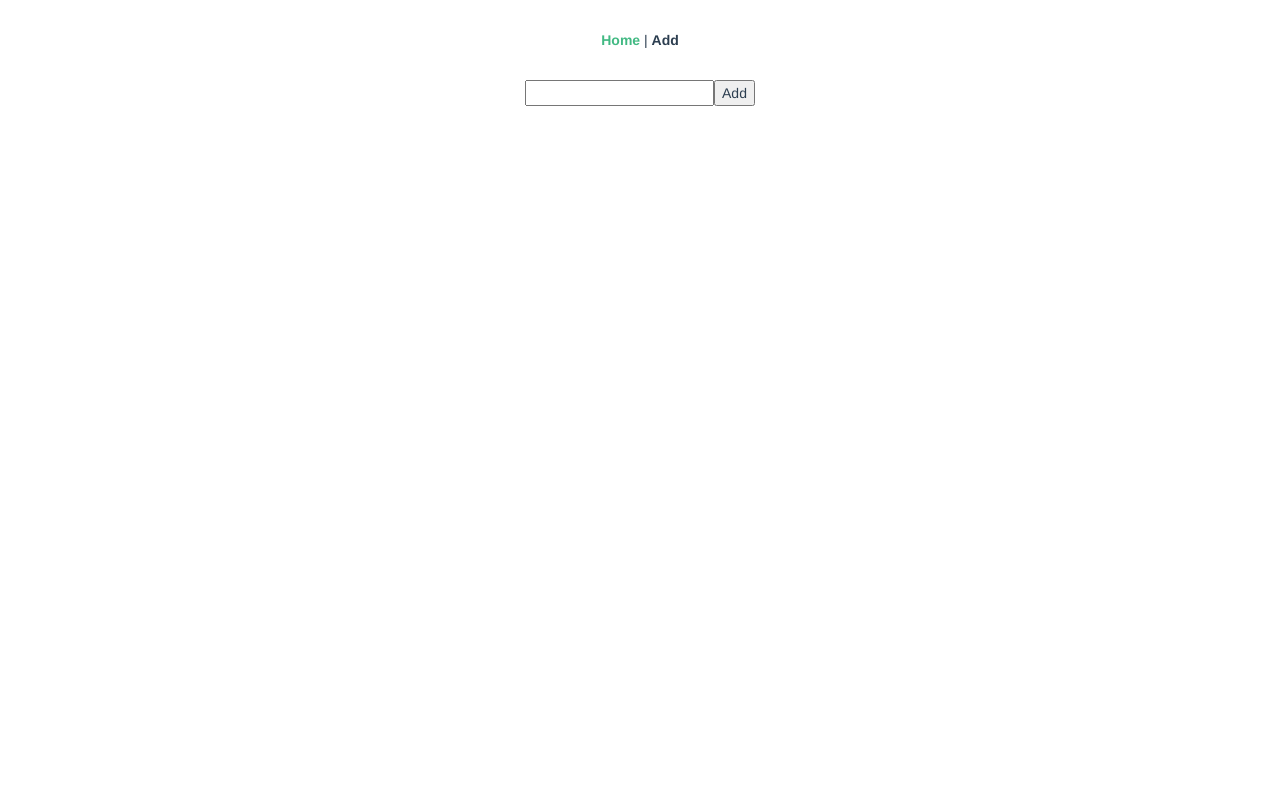
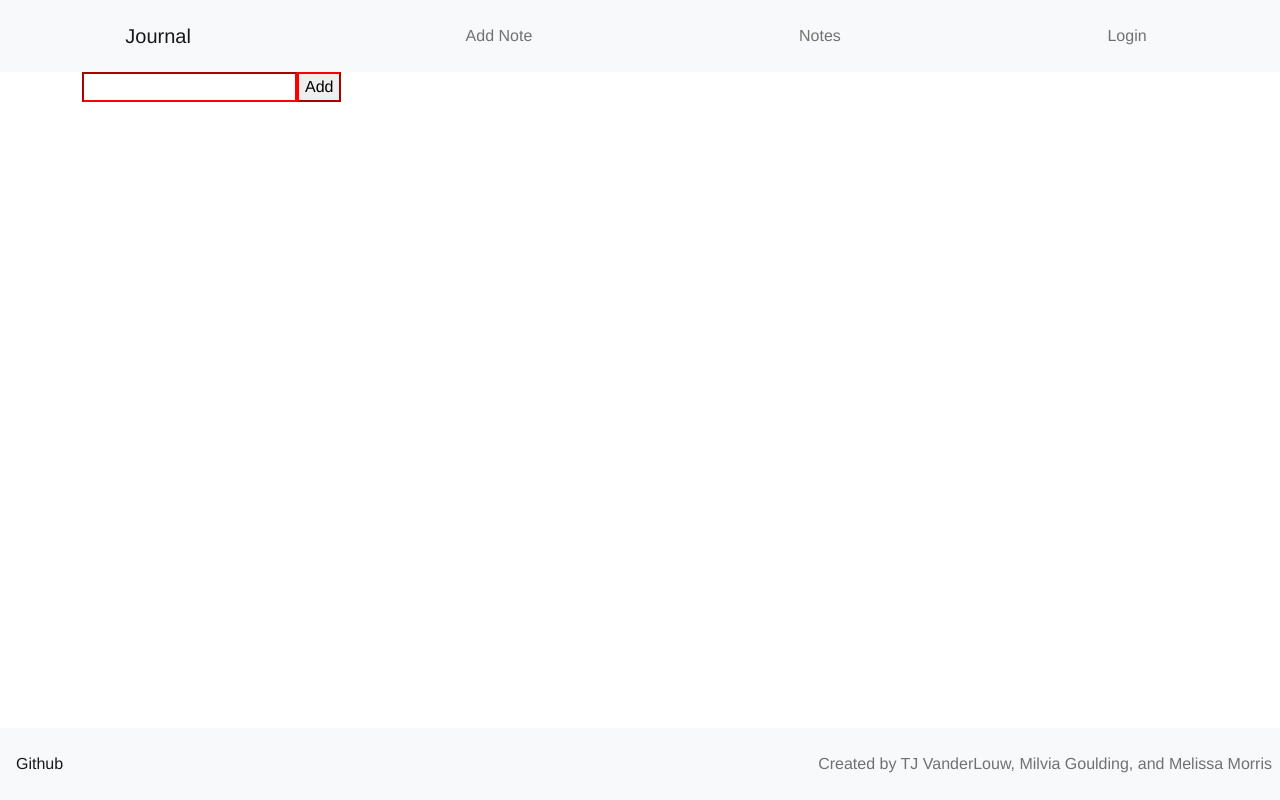
Before and after one commit to TaldenV/CS260-Creative-Project-4, a Vue app in the folder vue/: page / in a window 1280 px wide. Built offline with nearby package versions, Linux system fonts and the light colour scheme.

Commit message:
Fixed routes, header, and footer

```diff
--- a/vue/package.json
+++ b/vue/package.json
@@ -8,6 +8,8 @@
     "lint": "vue-cli-service lint"
   },
   "dependencies": {
+    "bootstrap": "^5.1.3",
+    "bootstrap-vue": "^2.21.2",
     "core-js": "^3.6.5",
     "vue": "^2.6.11",
     "vue-router": "^3.2.0"
--- a/vue/public/index.html
+++ b/vue/public/index.html
@@ -2,13 +2,12 @@
 <html lang="">
   <head>
     <meta charset="utf-8" />
+    <meta
+      name="viewport"
+      content="width=device-width, initial-scale=1, shrink-to-fit=no"
+    />
     <meta http-equiv="X-UA-Compatible" content="IE=edge" />
-    <meta name="viewport" content="width=device-width,initial-scale=1.0" />
     <link rel="icon" href="<%= BASE_URL %>favicon.ico" />
-    <link
-      href="//maxcdn.bootstrapcdn.com/bootstrap/3.2.0/css/bootstrap.min.css"
-      rel="stylesheet"
-    />
     <title>Online Journal</title>
   </head>
   <body>
@@ -21,20 +20,5 @@
     </noscript>
     <div id="app"></div>
     <!-- built files will be auto injected -->
-    <script
-      src="https://code.jquery.com/jquery-3.2.1.slim.min.js"
-      integrity="sha384-KJ3o2DKtIkvYIK3UENzmM7KCkRr/rE9/Qpg6aAZGJwFDMVNA/GpGFF93hXpG5KkN"
-      crossorigin="anonymous"
-    ></script>
-    <script
-      src="https://cdnjs.cloudflare.com/ajax/libs/popper.js/1.12.9/umd/popper.min.js"
-      integrity="sha384-ApNbgh9B+Y1QKtv3Rn7W3mgPxhU9K/ScQsAP7hUibX39j7fakFPskvXusvfa0b4Q"
-      crossorigin="anonymous"
-    ></script>
-    <script
-      src="https://maxcdn.bootstrapcdn.com/bootstrap/4.0.0/js/bootstrap.min.js"
-      integrity="sha384-JZR6Spejh4U02d8jOt6vLEHfe/JQGiRRSQQxSfFWpi1MquVdAyjUar5+76PVCmYl"
-      crossorigin="anonymous"
-    ></script>
   </body>
 </html>
--- a/vue/src/App.vue
+++ b/vue/src/App.vue
@@ -1,10 +1,49 @@
 <template>
   <div id="app">
-    <div id="nav">
-      <router-link to="/">Home</router-link> |
-      <router-link to="/add">Add</router-link>
+    <!-- Header -->
+    <div class="header">
+      <b-navbar
+        class="d-flex justify-content-around"
+        variant="light"
+        type="light"
+      >
+        <b-navbar variant="faded" type="light">
+          <b-navbar-brand to="/">Journal</b-navbar-brand>
+        </b-navbar>
+        <b-navbar-nav>
+          <b-nav-item to="/add">Add Note</b-nav-item>
+        </b-navbar-nav>
+        <b-navbar-nav>
+          <b-nav-item to="/notes">Notes</b-nav-item>
+        </b-navbar-nav>
+        <b-navbar-nav>
+          <b-nav-item to="/login">Login</b-nav-item>
+        </b-navbar-nav>
+      </b-navbar>
     </div>
+
+    <!-- Page Display -->
     <router-view />
+
+    <!-- Footer -->
+    <div class="footer">
+      <b-navbar
+        class="fixed-bottom d-flex justify-content-between"
+        variant="light"
+        type="light"
+      >
+        <b-navbar-nav class="p-2">
+          <b-nav-item href="https://github.com/mg35/cp5.git" active
+            >Github</b-nav-item
+          >
+        </b-navbar-nav>
+        <b-navbar-nav class="p-2">
+          <b-nav-text>
+            Created by TJ VanderLouw, Milvia Goulding, and Melissa Morris
+          </b-nav-text>
+        </b-navbar-nav>
+      </b-navbar>
+    </div>
   </div>
 </template>
 
@@ -16,17 +55,4 @@
   text-align: center;
   color: #2c3e50;
 }
-
-#nav {
-  padding: 30px;
-}
-
-#nav a {
-  font-weight: bold;
-  color: #2c3e50;
-}
-
-#nav a.router-link-exact-active {
-  color: #42b983;
-}
 </style>
--- a/vue/src/views/Add.vue
+++ b/vue/src/views/Add.vue
@@ -1,3 +1,9 @@
 <template>
   <div>Add HTML Here</div>
 </template>
+
+<script>
+export default {
+  name: 'Add',
+}
+</script>
--- a/vue/src/views/Home.vue
+++ b/vue/src/views/Home.vue
@@ -1,4 +1,5 @@
 <template>
+  <b-container class="d-flex align-content-center">
     <div class="home">
       <div id="tools">
         <form v-on:submit.prevent="addObject">
@@ -7,11 +8,17 @@
         </form>
       </div>
     </div>
+  </b-container>
 </template>
 
 <script>
 export default {
   name: 'Home',
-  components: {},
 }
 </script>
+
+<style scoped>
+* {
+  border-color: red;
+}
+</style>
--- a/vue/src/views/Login.vue
+++ b/vue/src/views/Login.vue
@@ -0,0 +1,9 @@
+<template>
+  <div>Add HTML Here</div>
+</template>
+
+<script>
+export default {
+  name: 'Login',
+}
+</script>
--- a/vue/src/views/NotFound.vue
+++ b/vue/src/views/NotFound.vue
@@ -23,6 +23,12 @@
   </div>
 </template>
 
+<script>
+export default {
+  name: 'NotFound',
+}
+</script>
+
 <style>
 .paragraph-text {
   font-size: 18px;
--- a/vue/src/views/Notes.vue
+++ b/vue/src/views/Notes.vue
@@ -0,0 +1,9 @@
+<template>
+  <div>Add HTML Here</div>
+</template>
+
+<script>
+export default {
+  name: 'Notes',
+}
+</script>
```
Also changed, not shown: vue/src/main.js (+12 -0 lines), 1 other file (tests, documents, lock files or other folders). Lines whose indentation alone changed are shown as unchanged.
